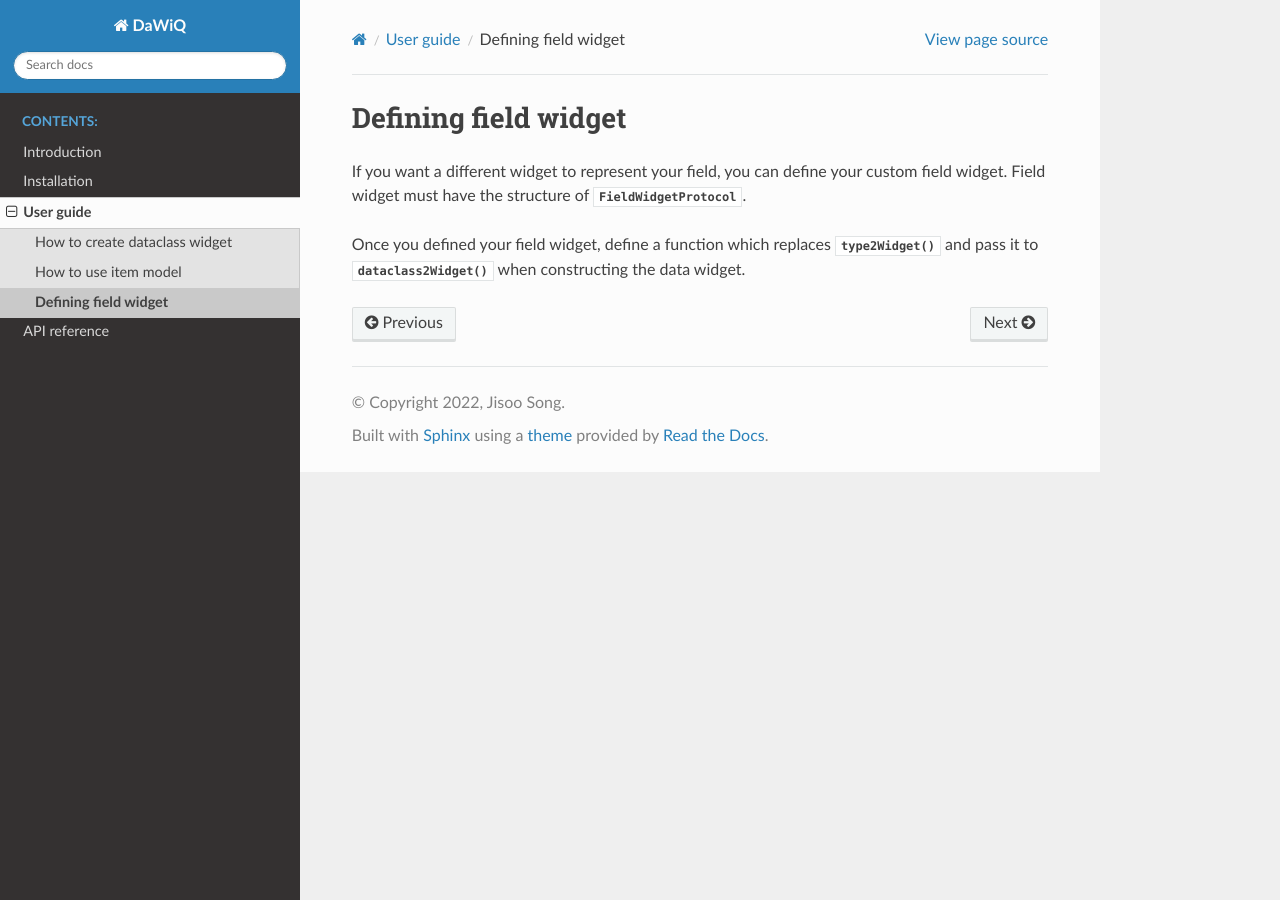
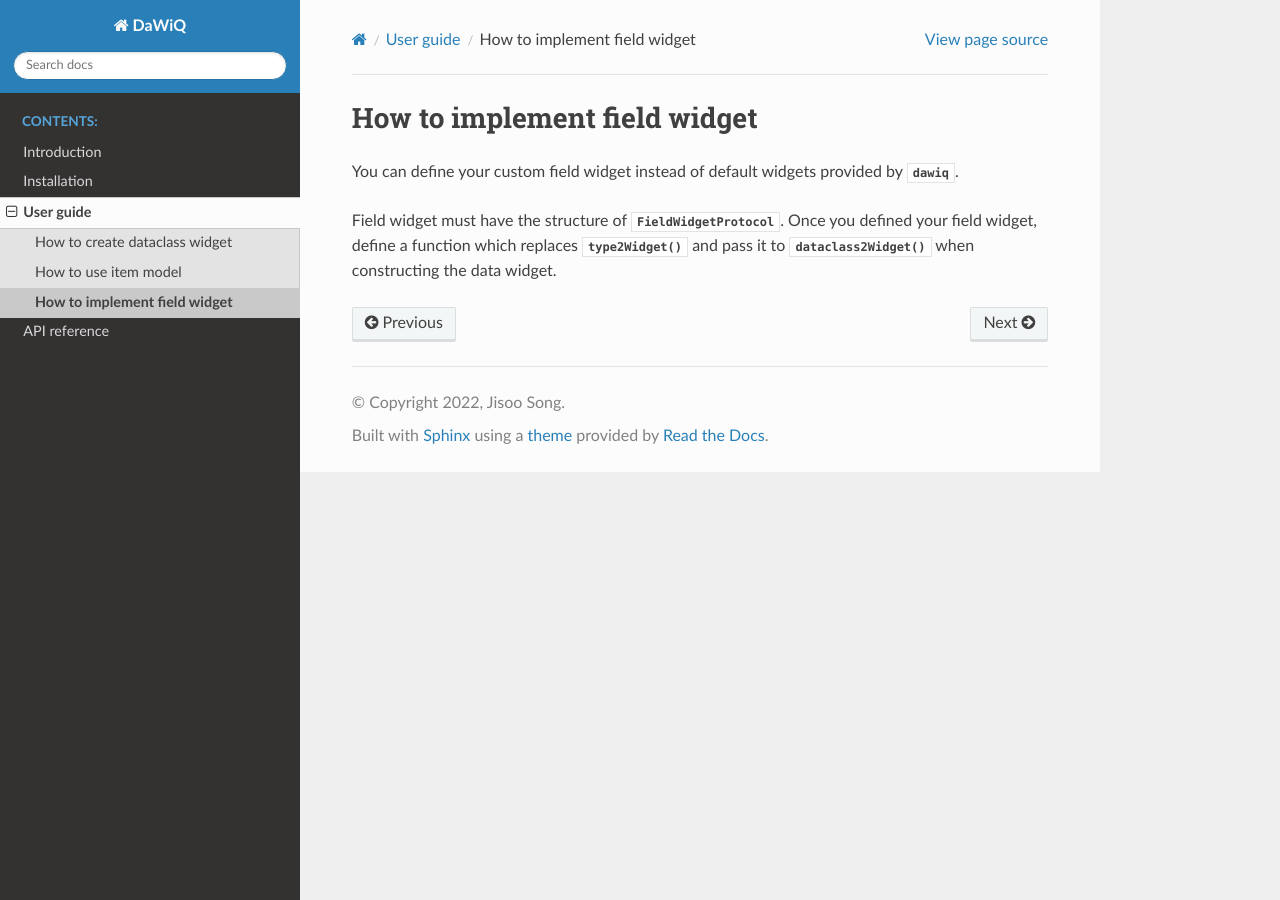
Before and after one commit to JSS95/dawiq, a Sphinx documentation site: the page built from doc/source/user-guide/define-widget.rst, in a window 1280 px wide. Built offline with Sphinx 7.4.7 and the Read the Docs theme 2.0.0, drawn with Linux system fonts in a browser that asks for light colours.

Commit message:
doc: enhance docs
Enhance define-widget.rst

```diff
--- a/doc/source/user-guide/define-widget.rst
+++ b/doc/source/user-guide/define-widget.rst
@@ -1,8 +1,8 @@
-=====================
-Defining field widget
-=====================
+=============================
+How to implement field widget
+=============================
 
-If you want a different widget to represent your field, you can define your custom field widget.
+You can define your custom field widget instead of default widgets provided by :mod:`dawiq`.
+
 Field widget must have the structure of :class:`FieldWidgetProtocol <.typing.FieldWidgetProtocol>`.
-
 Once you defined your field widget, define a function which replaces :func:`type2Widget` and pass it to :func:`dataclass2Widget` when constructing the data widget.
```
